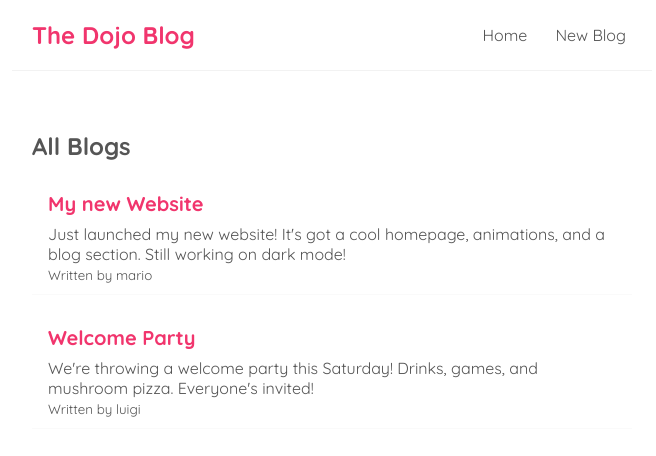
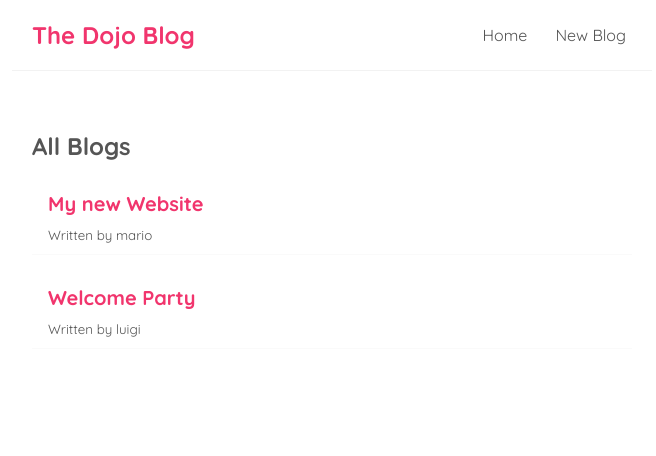
Before and after one commit to Louis2324/react-blog, a React (Vite) app: page / in a window 1280 px wide. Shown: the top 456 px of the page, without its empty margins (308-964 px from the left). Built offline with nearby package versions, Linux system fonts and the light colour scheme; data requests are answered from the project's data file.

Commit message:
Fixed an issue with blog body as content

```diff
--- a/src/components/BlogDetails.jsx
+++ b/src/components/BlogDetails.jsx
@@ -16,7 +16,7 @@ const BlogDetails = () => {
       {blog && (
         <article>
           <h2>{blog.title}</h2>
-          <div>{blog.content}</div>
+          <div>{blog.body}</div>
           <small>Written by {blog.author}</small>
         </article>
       )}
--- a/src/components/BlogList.jsx
+++ b/src/components/BlogList.jsx
@@ -10,7 +10,7 @@ const BlogList = (props) => {
         <div className="blog-preview" key={blog.id}>
           <Link to={`blogs/${blog.id}`}>
             <h2>{blog.title}</h2>
-            <p>{blog.content}</p>
+            <p>{blog.bodygi}</p>
             <small>Written by {blog.author}</small>
           </Link>
         </div>
```
